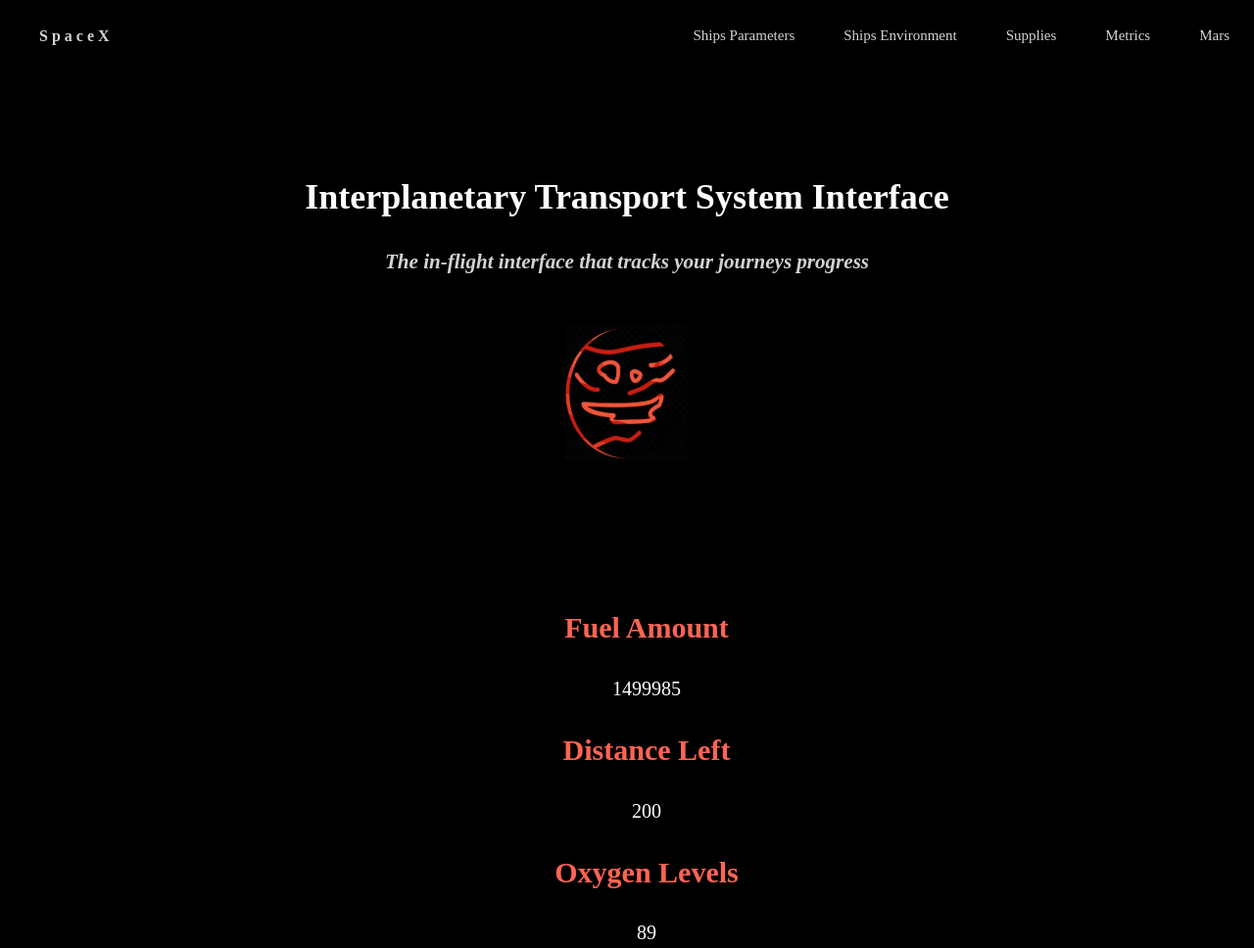
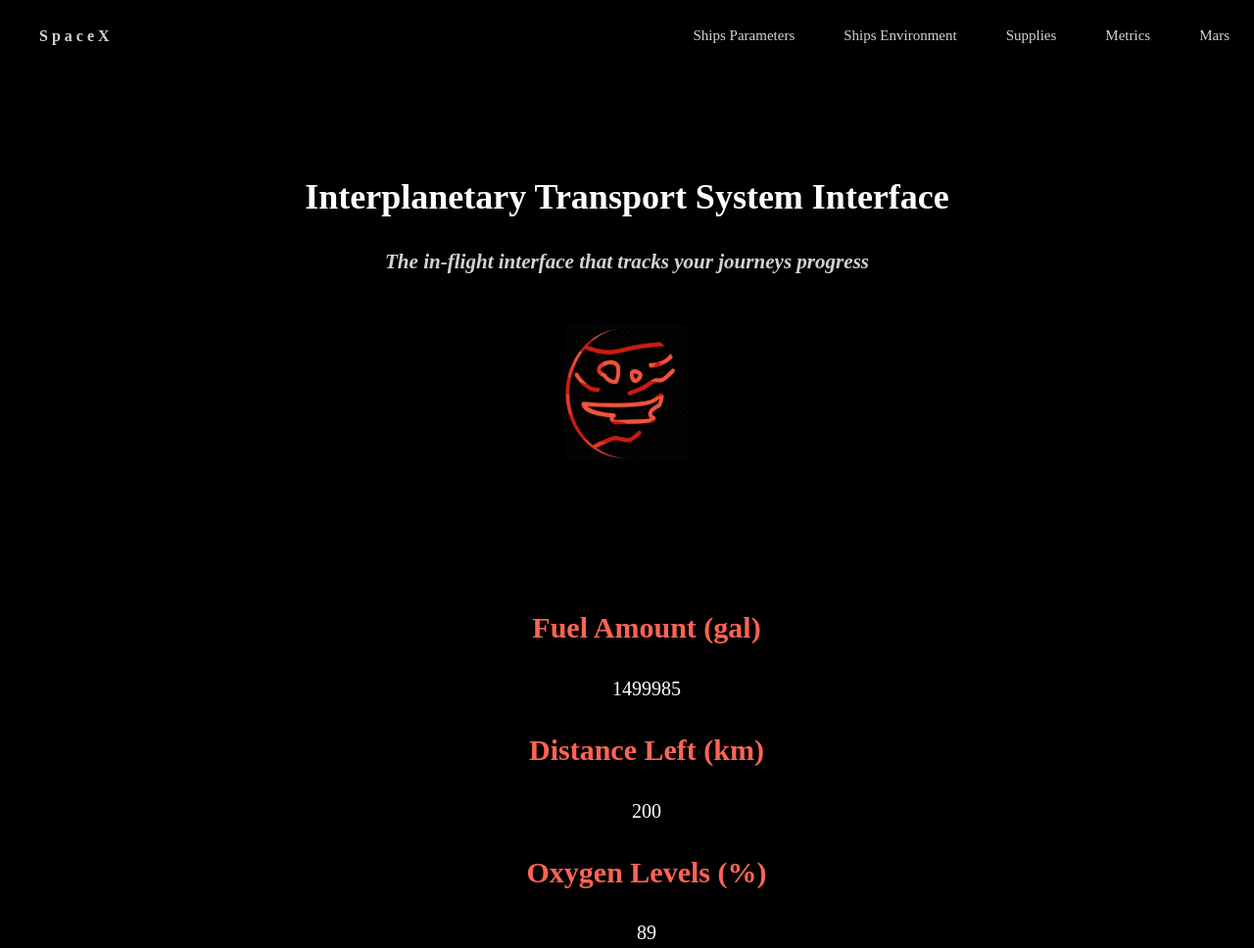
Before and after one commit to smonticeuex/design-challenge-1-, a plain HTML site: page DESIGN CHALLENGE 1/index.html in a window 1280 px wide. Shown: the whole page at 98% size. Drawn offline with Linux system fonts and the light colour scheme.

Commit message:
complete! :)

```diff
--- a/DESIGN CHALLENGE 1/index.html
+++ b/DESIGN CHALLENGE 1/index.html
@@ -28,18 +28,18 @@
 
 		 <ul class ="Parameters">
 		  <div class = "buttons" >
-		   <h2> Fuel Amount </h2>
+		   <h2> Fuel Amount (gal)</h2>
 	        <p id = "fuel">Fuel</p>
 	      </div>
 
 		  <div class="buttons">
-		   <h2> Distance Left</h2>
+		   <h2> Distance Left (km)</h2>
 	        <p id = "distance"> Distance</p>
 
 	      </div>
 
 		  <div class="buttons">
-		  <h2> Oxygen Levels </h2>
+		  <h2> Oxygen Levels (%) </h2>
 	       <p id = "oxygen"> Oxygen Level</p>
 
 		  </div>
```
Also changed, not shown: DESIGN CHALLENGE 1/scripts/main.js (+6 -3 lines).
